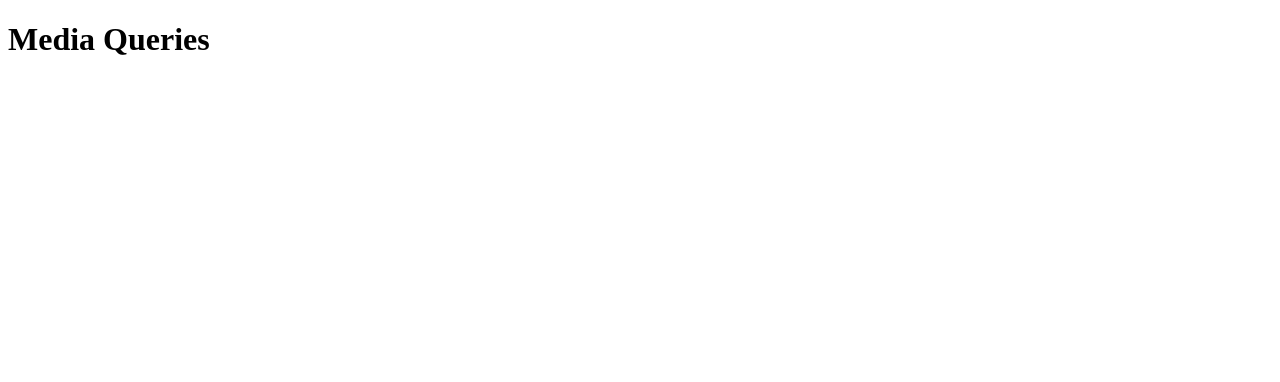
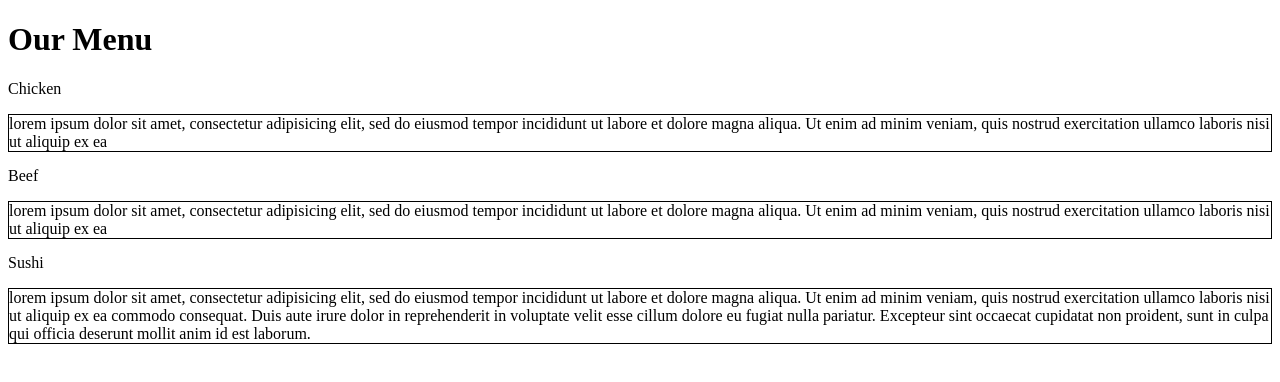
Before and after one commit to AWAN-Mohamed/assignment_2, a plain HTML site: page index.html in a window 1280 px wide. Drawn offline with Linux system fonts and the light colour scheme.

Commit message:
Update index.html

```diff
--- a/index.html
+++ b/index.html
@@ -1,15 +1,44 @@
-<!DOCTYPE html>
-<html>
+<!doctype html>
+<html lang="fr">
 <head>
-<meta charset="utf-8">
-<title>Resturant</title>
-
+  <meta charset="utf-8" />
+  <meta name="viewport" content="width=device-width, initial-scale=1" />
+  <title>Our Menu</title>
+  <link rel="stylesheet" href="style.css" />
 </head>
 <body>
-<h1>Media Queries</h1>
+  <h1>Our Menu</h1>
 
-<p id="p1"></p>
-<p id="p2"></p>
+  <main class="menu">
+    <article class="card chicken">
+      <span class="tag">Chicken</span>
+      <p>
+        lorem ipsum dolor sit amet, consectetur adipisicing elit, sed do eiusmod tempor
+        incididunt ut labore et dolore magna aliqua. Ut enim ad minim veniam, quis nostrud
+        exercitation ullamco laboris nisi ut aliquip ex ea
+      </p>
+    </article>
 
+    <article class="card beef">
+      <span class="tag">Beef</span>
+      <p>
+        lorem ipsum dolor sit amet, consectetur adipisicing elit, sed do eiusmod tempor
+        incididunt ut labore et dolore magna aliqua. Ut enim ad minim veniam, quis nostrud
+        exercitation ullamco laboris nisi ut aliquip ex ea
+      </p>
+    </article>
+
+    <article class="card sushi">
+      <span class="tag">Sushi</span>
+      <p>
+        lorem ipsum dolor sit amet, consectetur adipisicing elit, sed do eiusmod tempor
+        incididunt ut labore et dolore magna aliqua. Ut enim ad minim veniam, quis nostrud
+        exercitation ullamco laboris nisi ut aliquip ex ea commodo consequat. Duis aute irure
+        dolor in reprehenderit in voluptate velit esse cillum dolore eu fugiat nulla pariatur.
+        Excepteur sint occaecat cupidatat non proident, sunt in culpa qui officia deserunt
+        mollit anim id est laborum.
+      </p>
+    </article>
+  </main>
 </body>
 </html>
```
